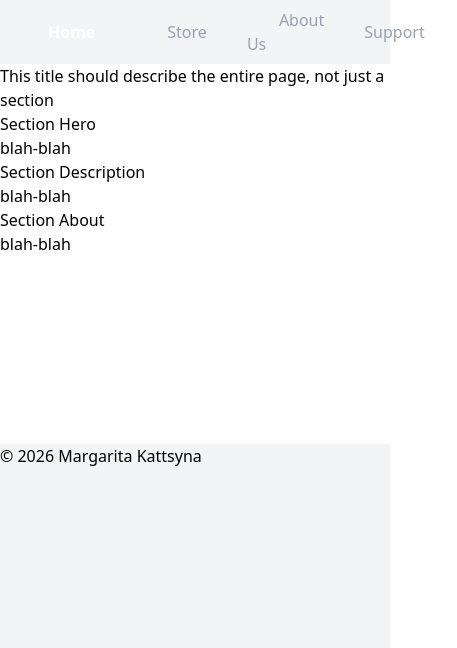
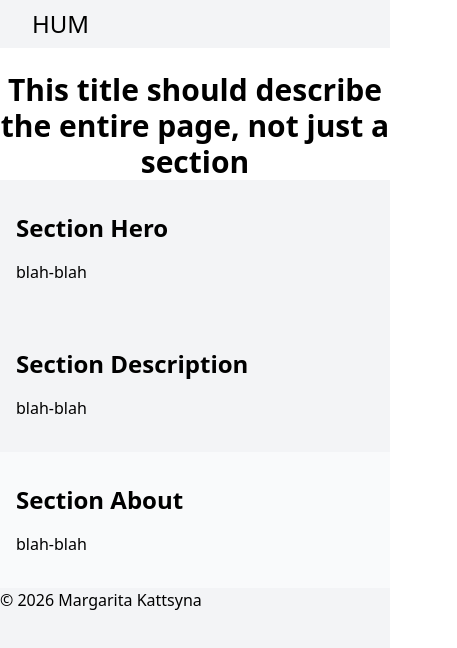
Before and after one commit to prostodiva/eureka-web, a React (Vite) app in the folder frontend/eureka-web/: page / in a window 390 px wide. Shown: the top 648 px of the page, 457 px wide, since content can reach past the window. Built offline with nearby package versions, Linux system fonts and the light colour scheme.

Commit message:
Add: mobile-friendly first

```diff
--- a/frontend/eureka-web/src/components/Navbar.tsx
+++ b/frontend/eureka-web/src/components/Navbar.tsx
@@ -1,4 +1,5 @@
 import Link from './Link';
+import {useState} from "react";
 
 interface NavLink {
     label: string;
@@ -18,12 +19,14 @@ interface NavbarProps {
 
 function Navbar({
                     links,
-                    navClassName = 'w-full inline-flex items-center gap-2 h-16',
-                    linkClassName = 'mx-8 text-gray-400',
+                    navClassName = 'w-full flex flex-col md:flex-row items-center gap-2 h-auto md:h-16',
+                    linkClassName = 'my-2 md:mx-8 text-gray-400',
                     activeLinkClassName = 'font-bold text-white',
                     variant = 'horizontal',
                     alignment = 'start'
                 }: NavbarProps) {
+    const [mobileOpen, setMobileOpen] = useState(false);
+
     const defaultLinks: NavLink[] = [
         { label: 'Home', path: '/' },
         { label: 'Store', path: '/store' },
@@ -40,7 +43,7 @@ function Navbar({
         between: 'justify-between'
     };
 
-    const variantClasses = variant === 'vertical' ? 'flex-col' : 'flex-row';
+    const variantClasses = variant === 'vertical' ? 'flex-col' : 'flex-col md:flex-row';
 
     const renderedLinks = navLinks.map((link) => (
         <Link
@@ -54,12 +57,26 @@ function Navbar({
     ));
 
     return (
-        <nav
-            aria-label="Primary navigation"
-            className={`${navClassName} ${variantClasses} ${alignmentClasses[alignment]}`}
-        >
-            {renderedLinks}
-        </nav>
+        <div className="relative w-full">
+            {/*hamburger button for mobile*/}
+            <button
+                className="md:hidden px-4 py-2 text-2xl"
+                onClick={() => setMobileOpen(!mobileOpen)}
+                aria-label="Toggle menu"
+                aria-expanded={mobileOpen}
+            >
+                HUM
+            </button>
+
+            <nav
+                aria-label="Primary navigation"
+                className={`${navClassName} ${variantClasses} ${alignmentClasses[alignment]} ${
+                    mobileOpen ? 'flex' : 'hidden'
+                } md:flex`}
+            >
+                {renderedLinks}
+            </nav>
+        </div>
     );
 }
 
--- a/frontend/eureka-web/src/pages/AboutUsPage.tsx
+++ b/frontend/eureka-web/src/pages/AboutUsPage.tsx
@@ -1,7 +1,9 @@
 function AboutUsPage() {
     return (
         <>
-            <h1>About Us. This title should describe the entire page, not just a section</h1>
+            <h1 className="text-3xl md:text-5xl font-bold text-center mt-6">
+                About Us. This title should describe the entire page, not just a section
+            </h1>
         </>
     );
 }
--- a/frontend/eureka-web/src/pages/HomePage.tsx
+++ b/frontend/eureka-web/src/pages/HomePage.tsx
@@ -4,7 +4,9 @@ import About from "../sections/About.tsx";
 function HomePage() {
     return (
         <>
-            <h1>This title should describe the entire page, not just a section</h1>
+            <h1 className="text-3xl md:text-5xl font-bold text-center mt-6">
+                This title should describe the entire page, not just a section
+            </h1>
 
             <Hero />
             <Description />
--- a/frontend/eureka-web/src/pages/StorePage.tsx
+++ b/frontend/eureka-web/src/pages/StorePage.tsx
@@ -1,7 +1,9 @@
 function StorePage() {
     return (
         <>
-            <h1>Store Page. This title should describe the entire page, not just a section</h1>
+            <h1 className="text-3xl md:text-5xl font-bold text-center mt-6">
+                Store Page. This title should describe the entire page, not just a section
+            </h1>
         </>
     );
 }
--- a/frontend/eureka-web/src/pages/SupportPage.tsx
+++ b/frontend/eureka-web/src/pages/SupportPage.tsx
@@ -1,7 +1,9 @@
 function SupportPage() {
     return (
         <>
-            <h1>Support Page. This title should describe the entire page, not just a section</h1>
+            <h1 className="text-3xl md:text-5xl font-bold text-center mt-6">
+                Support Page. This title should describe the entire page, not just a section
+            </h1>
         </>
     );
 }
--- a/frontend/eureka-web/src/sections/About.tsx
+++ b/frontend/eureka-web/src/sections/About.tsx
@@ -1,8 +1,12 @@
 function About() {
     return (
-        <section aria-labelledby="about-heading">
-            <h2 id="about-heading">Section About</h2>
-            <p>blah-blah</p>
+        <section aria-labelledby="about-heading" className="px-4 py-8 bg-gray-50">
+            <h2 id="about-heading" className="text-2xl md:text-3xl font-semibold mb-4">
+                Section About
+            </h2>
+            <p className="text-base md:text-lg">
+                blah-blah
+            </p>
         </section>
     );
 }
--- a/frontend/eureka-web/src/sections/Description.tsx
+++ b/frontend/eureka-web/src/sections/Description.tsx
@@ -1,8 +1,12 @@
 function Description() {
     return (
-        <section aria-labelledby="description-heading">
-            <h2 id="description-heading">Section Description</h2>
-            <p>blah-blah</p>
+        <section aria-labelledby="description-heading" className="px-4 py-8 bg-gray-100">
+            <h2 id="description-heading" className="text-2xl md:text-3xl font-semibold mb-4">
+                Section Description
+            </h2>
+            <p className="text-base md:text-lg">
+                blah-blah
+            </p>
         </section>
     );
 }
--- a/frontend/eureka-web/src/sections/Hero.tsx
+++ b/frontend/eureka-web/src/sections/Hero.tsx
@@ -1,8 +1,8 @@
 function Hero() {
     return (
-        <section aria-labelledby="hero-heading">
-            <h2 id="hero-heading">Section Hero</h2>
-            <p>blah-blah</p>
+        <section aria-labelledby="hero-heading" className="px-4 py-8 bg-gray-100">
+            <h2 id="hero-heading" className="text-2xl md:text-3xl font-semibold mb-4">Section Hero</h2>
+            <p className="text-base md:text-lg">blah-blah</p>
         </section>
     );
 }
```
